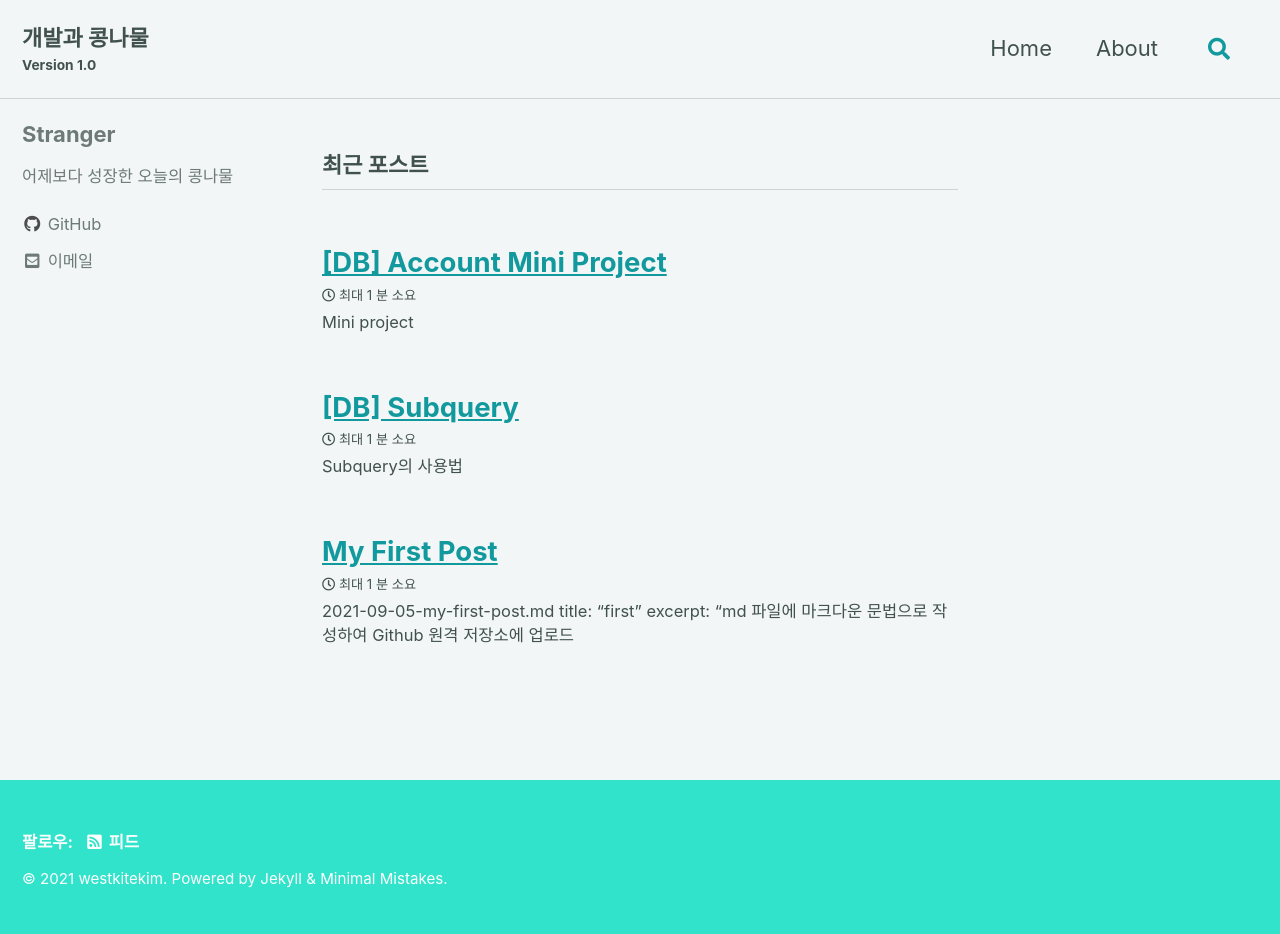
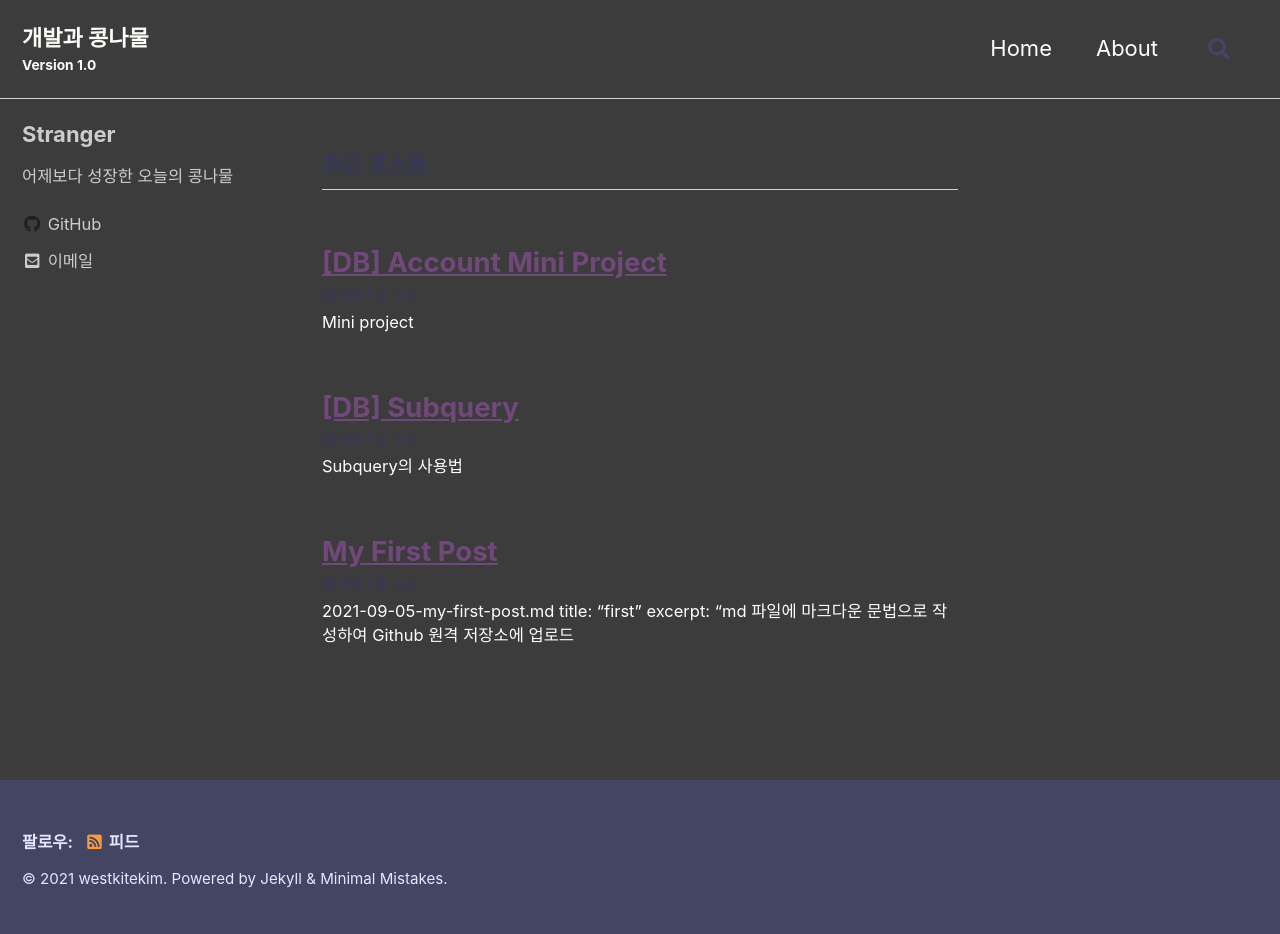
Before and after one commit to westkitekim/westkitekim.github.io, a Jekyll site: the page built from index.html, in a window 1280 px wide. Built offline with Jekyll 4.4.1, drawn with Linux system fonts in a browser that asks for light colours; cached includes are drawn as plain includes; the list of posts is cut into pages by our own code.

Commit message:
config-custom

```diff
--- a/_config.yml
+++ b/_config.yml
@@ -12,7 +12,7 @@
 
 # theme                  : "minimal-mistakes-jekyll"
 # remote_theme           : "mmistakes/minimal-mistakes"
-minimal_mistakes_skin    : "mint" # "air", "aqua", "contrast", "dark", "dirt", "neon", "mint", "plum", "sunrise"
+minimal_mistakes_skin    : "custom" # "air", "aqua", "contrast", "dark", "dirt", "neon", "mint", "plum", "sunrise"
 
 # Site Settings
 locale                   : "ko-KR"
```
